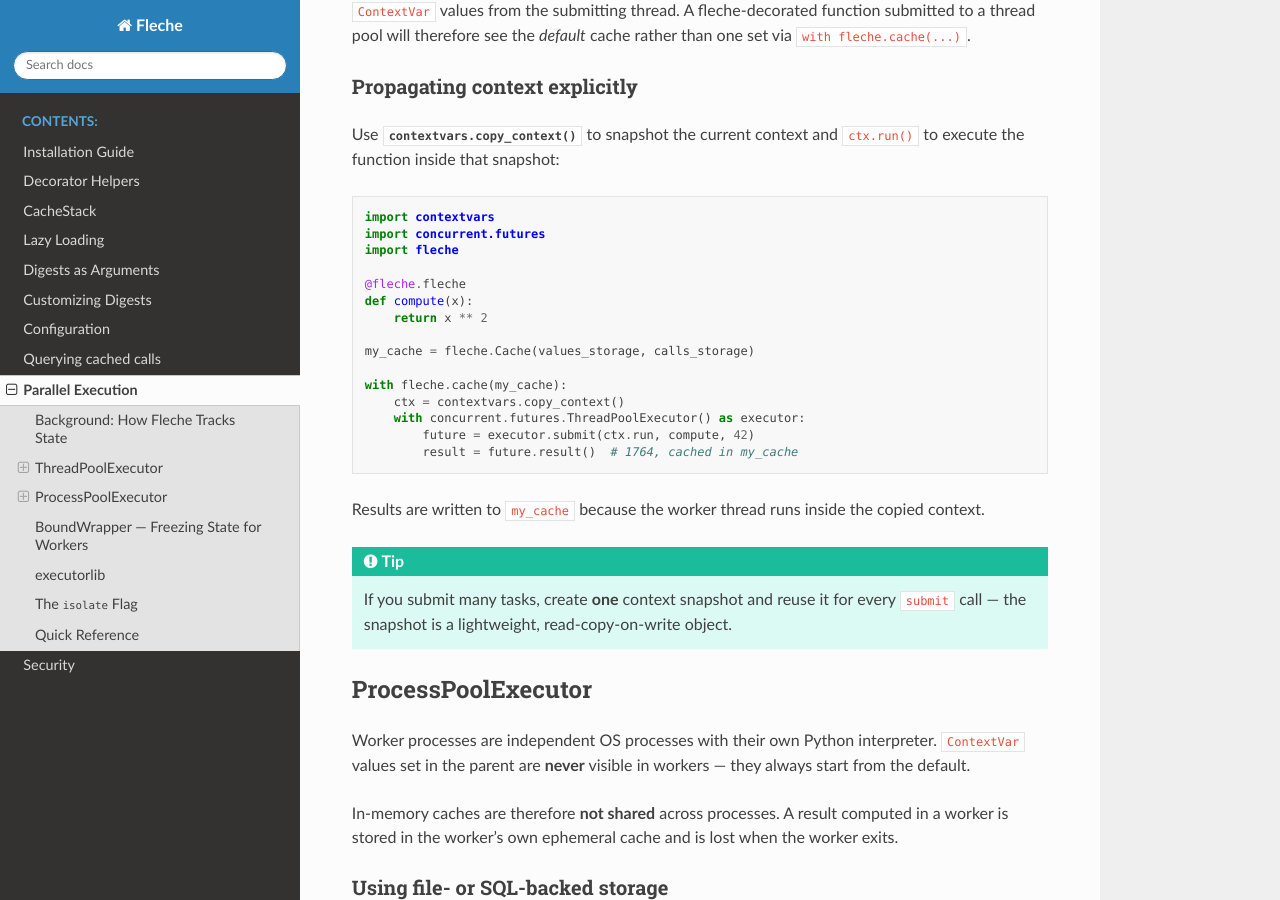
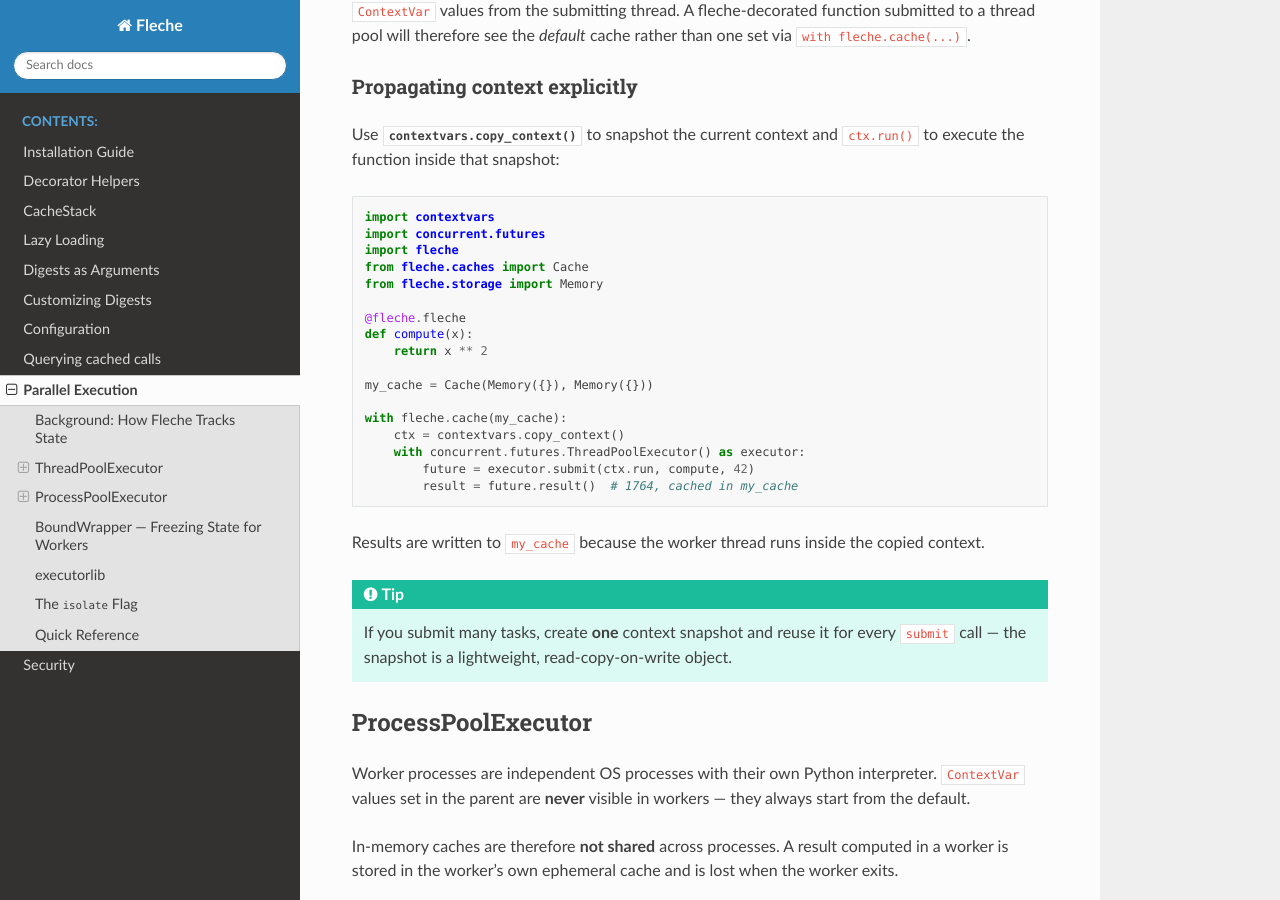
Before and after one commit to pmrv/fleche, a Sphinx documentation site: the page built from docs/parallel_execution.rst, in a window 1280 px wide and 900 px high, scrolled down 867 px. Built offline with Sphinx 7.4.7 and the Read the Docs theme 3.1.0, drawn with Linux system fonts in a browser that asks for light colours; pages that are not in the unit, such as notebooks, are missing from menus; some of the changed text lies outside the part shown.

Commit message:
Fix broken imports and undefined variables in parallel_execution docs (#292)
Replace `fleche.Cache(values_storage, calls_storage)` with proper
imports from `fleche.caches.Cache` and `fleche.storage.Memory` so the
code examples in the ThreadPoolExecutor and BoundWrapper sections are
self-contained and runnable. `fleche.Cache` does not exist as a public
API.

https://claude.ai/code/session_012LzfJ451BXaLuii9SPfC6V

Co-authored-by: Claude <noreply@anthropic.com>

```diff
--- a/docs/parallel_execution.rst
+++ b/docs/parallel_execution.rst
@@ -41,12 +41,14 @@ Use :func:`contextvars.copy_context` to snapshot the current context and
    import contextvars
    import concurrent.futures
    import fleche
+   from fleche.caches import Cache
+   from fleche.storage import Memory
 
    @fleche.fleche
    def compute(x):
        return x ** 2
 
-   my_cache = fleche.Cache(values_storage, calls_storage)
+   my_cache = Cache(Memory({}), Memory({}))
 
    with fleche.cache(my_cache):
        ctx = contextvars.copy_context()
@@ -139,13 +141,15 @@ manual setup:
 
    import concurrent.futures
    from fleche.state import BoundWrapper
+   from fleche.caches import Cache
+   from fleche.storage import Memory
    import fleche
 
    @fleche.fleche
    def predict(x):
        return x * 2
 
-   file_cache = fleche.Cache(values_storage, calls_storage)
+   file_cache = Cache(Memory({}), Memory({}))
 
    with fleche.cache(file_cache):
        bound_predict = BoundWrapper.bind(predict)
```
